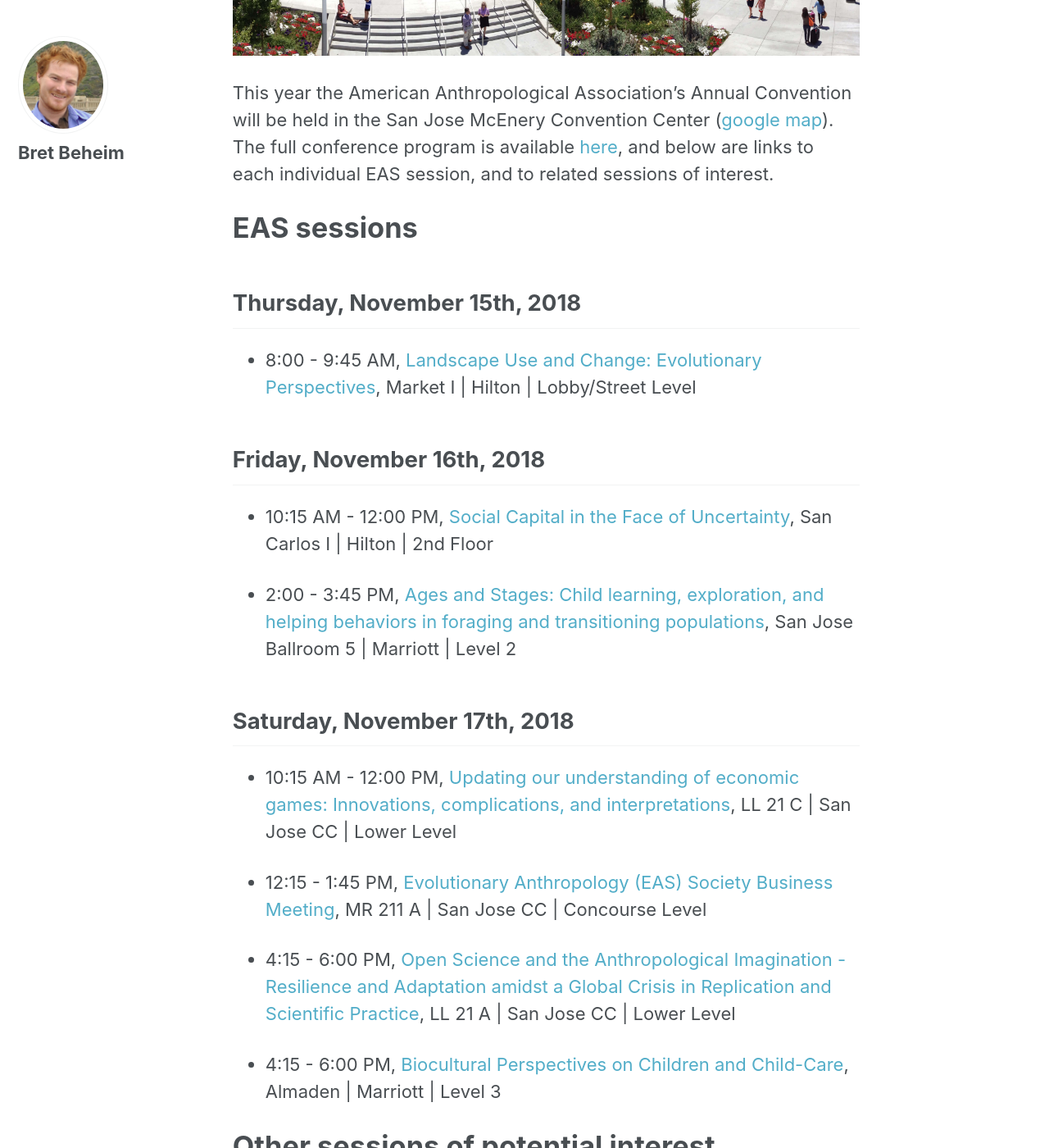
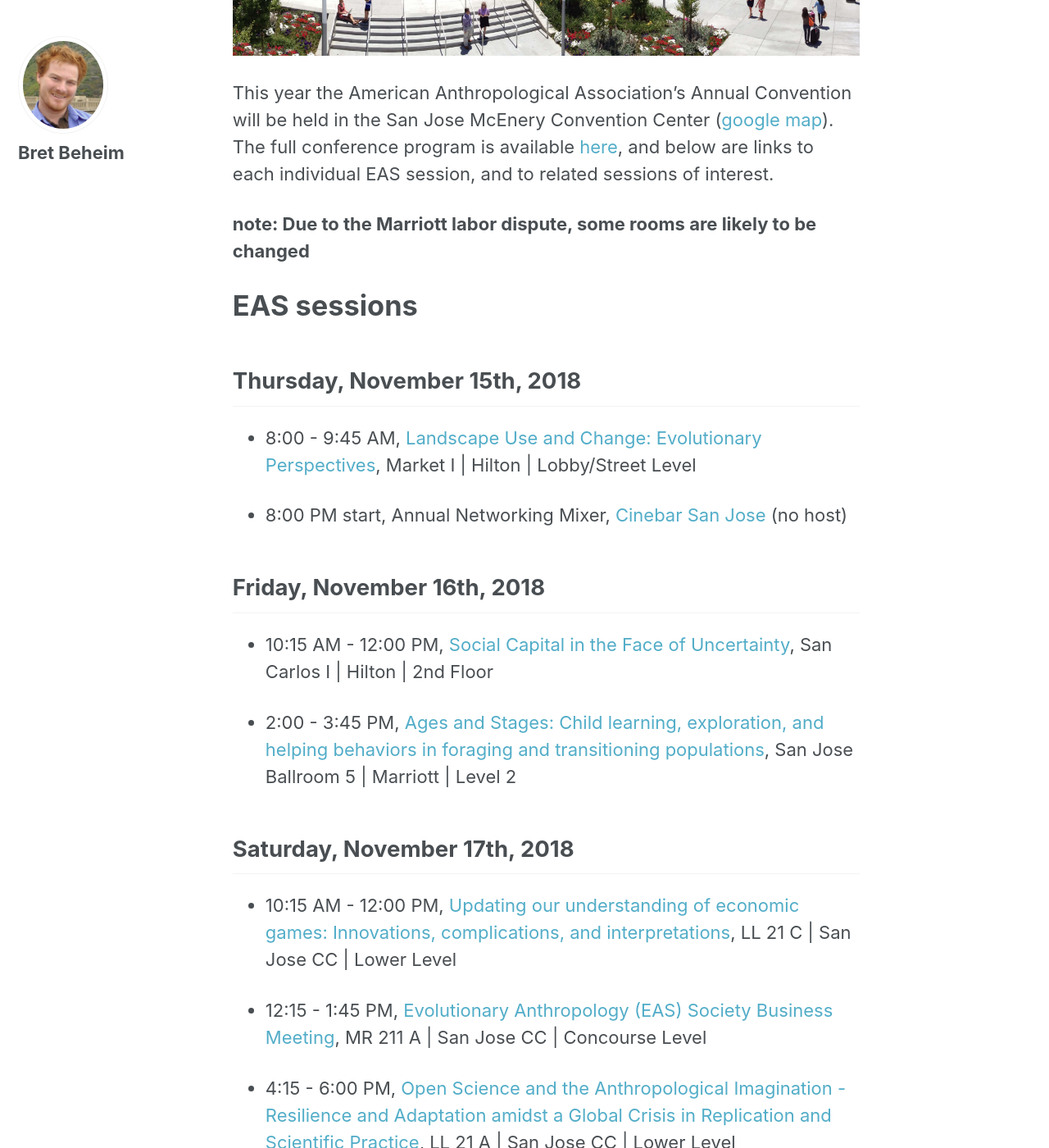
Before and after one commit to babeheim/evanthsoc-new, a Jekyll site: the page built from _posts/2018-10-04-eas-at-aaa-2018-schedule.md, in a window 1280 px wide and 1400 px high, scrolled down 486 px. Shown: the whole window at 82% size. Built offline with Jekyll 4.4.1, drawn with Linux system fonts in a browser that asks for light colours; some of the changed text lies outside the part shown.

Commit message:
updated AAA schedule

```diff
--- a/_posts/2018-10-04-eas-at-aaa-2018-schedule.md
+++ b/_posts/2018-10-04-eas-at-aaa-2018-schedule.md
@@ -13,6 +13,7 @@ header:
 
 This year the American Anthropological Association's Annual Convention will be held in the San Jose McEnery Convention Center ([google map](https://www.google.de/maps/place/150+W+San+Carlos+St,+San+Jose,+CA+95113,+USA/data=!4m2!3m1!1s0x808fccbaf6542615:0xec55e44f67e4380a?sa=X&ved=2ahUKEwihsImrrO3dAhUOsKQKHbp0BcsQ8gEwAHoECAAQAQ)). The full conference program is available [here](https://www.eventscribe.net/2018/AAA/), and below are links to each individual EAS session, and to related sessions of interest.
 
+**note: Due to the Marriott labor dispute, some rooms are likely to be changed**
 
 # EAS sessions
 
@@ -20,6 +21,7 @@ This year the American Anthropological Association's Annual Convention will be h
 
 - 8:00 - 9:45 AM, [Landscape Use and Change: Evolutionary Perspectives](https://goo.gl/FYpdU2), Market I \| Hilton \| Lobby/Street Level
 
+- 8:00 PM start, Annual Networking Mixer, [Cinebar San Jose](https://www.facebook.com/cinebarsj/?rf=302975103072031) (no host)
 
 ## Friday, November 16th, 2018
 
@@ -36,6 +38,8 @@ This year the American Anthropological Association's Annual Convention will be h
 - 4:15 - 6:00 PM, [Open Science and the Anthropological Imagination - Resilience and Adaptation amidst a Global Crisis in Replication and Scientific Practice](https://goo.gl/L4bCCC), LL 21 A \| San Jose CC \| Lower Level
 
 - 4:15 - 6:00 PM, [Biocultural Perspectives on Children and Child-Care](https://goo.gl/T3wofo), Almaden \| Marriott \| Level 3
+
+- 8:00 PM, EAS Annual Party, location TBD
 
 
 # Other sessions of potential interest
```
